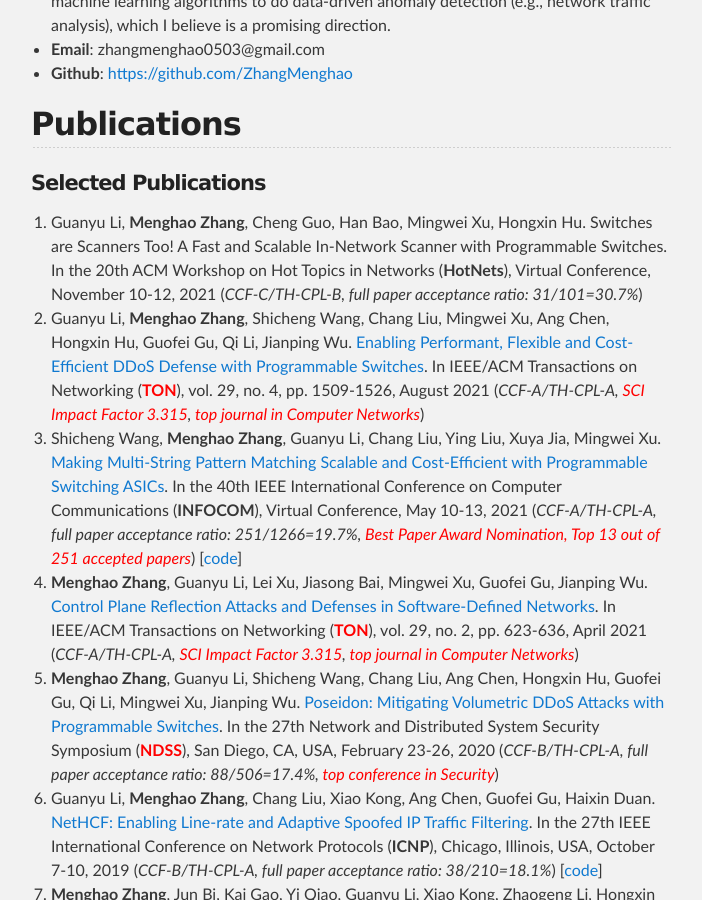
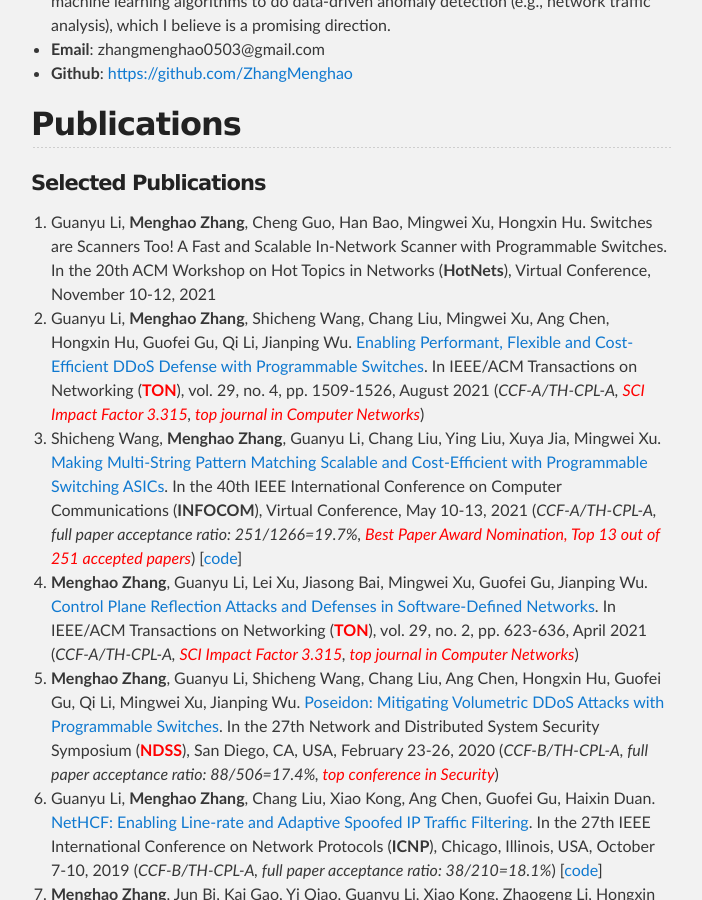
Before and after one commit to zhangmenghao/zhangmenghao.github.io, a Jekyll site: the page built from index.md, in a window 1280 px wide and 900 px high, scrolled down 879 px. Shown: the whole window, without its empty margins (289-991 px from the left). Built offline with Jekyll 4.4.1, drawn with Linux system fonts in a browser that asks for light colours.

Commit message:
Update hotnets

```diff
--- a/index.md
+++ b/index.md
@@ -19,7 +19,8 @@ category: Tech
 <!-- (* indicates that I am the corresponding author) -->
 #### Selected Publications
 8. Guanyu Li, __Menghao Zhang__, Cheng Guo, Han Bao, Mingwei Xu, Hongxin Hu. Switches are Scanners Too! A Fast and Scalable In-Network Scanner with Programmable Switches.
-In the 20th ACM Workshop on Hot Topics in Networks (**HotNets**), Virtual Conference, November 10-12, 2021 (*CCF-C/TH-CPL-B, full paper acceptance ratio: 31/101=30.7%*)
+In the 20th ACM Workshop on Hot Topics in Networks (**HotNets**), Virtual Conference, November 10-12, 2021
+<!-- (*CCF-C/TH-CPL-B, full paper acceptance ratio: 31/101=30.7%*)-->
 7. Guanyu Li, __Menghao Zhang__, Shicheng Wang, Chang Liu, Mingwei Xu, Ang Chen, Hongxin Hu, Guofei Gu, Qi Li, Jianping Wu. [Enabling Performant, Flexible and Cost-Efficient DDoS Defense with Programmable Switches](./papers/ton2021-Poseidon.pdf).
 In IEEE/ACM Transactions on Networking (**<font color='red'>TON</font>**), vol. 29, no. 4, pp. 1509-1526, August 2021 (*CCF-A/TH-CPL-A, <font color='red'>SCI Impact Factor 3.315</font>, <font color='red'>top journal in Computer Networks</font>*)
 6. Shicheng Wang, __Menghao Zhang__, Guanyu Li, Chang Liu, Ying Liu, Xuya Jia, Mingwei Xu.
```
